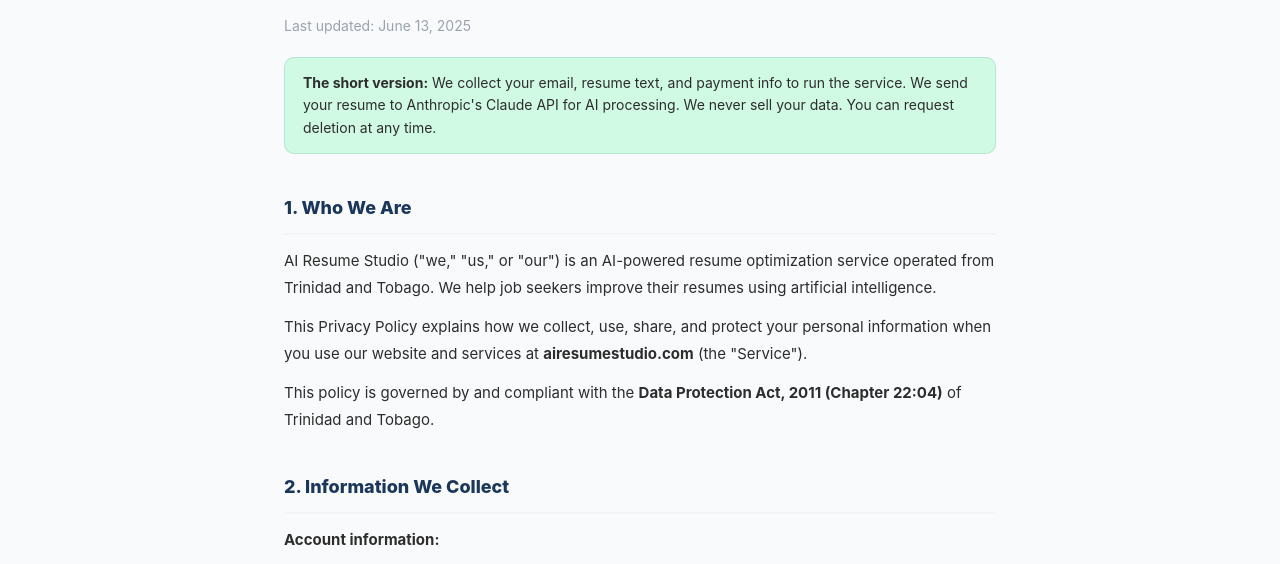
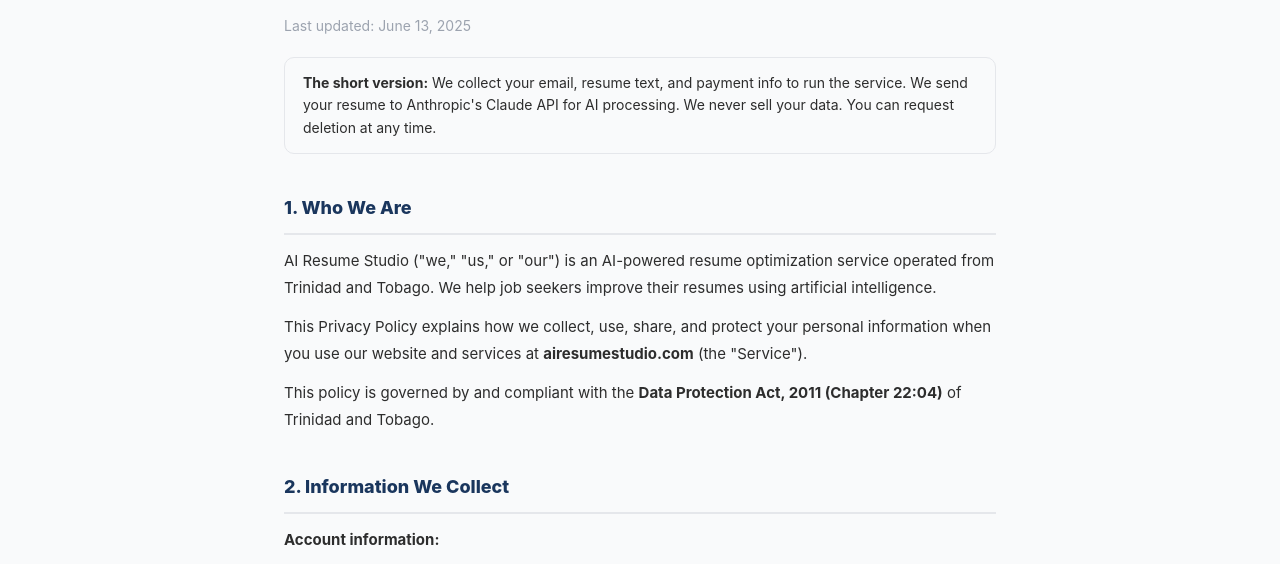
Before and after one commit to AkilHarrington/ai-resume-platform, a React (Vite) app in the folder frontend-app/: page /privacy in a window 1280 px wide. Shown: the part 163-727 px from the top of the page. Built offline with nearby package versions, Linux system fonts and the light colour scheme; no server answers.

Commit message:
fix: dark mode — terms/privacy summary boxes use semantic tokens

```diff
--- a/frontend-app/src/pages/PrivacyPage.tsx
+++ b/frontend-app/src/pages/PrivacyPage.tsx
@@ -16,7 +16,7 @@ function Section({ title, children }: SectionProps) {
       <h2 style={{
         fontSize: 18, fontWeight: 800, color: 'var(--text-heading)',
         marginBottom: 12, paddingBottom: 10,
-        borderBottom: '2px solid var(--gray-100)',
+        borderBottom: '2px solid var(--border)',
       }}>
         {title}
       </h2>
@@ -85,8 +85,8 @@ export function PrivacyPage() {
           </p>
           <div style={{
             marginTop: 20, padding: '14px 18px',
-            background: 'var(--success-light)', borderRadius: 'var(--radius)',
-            border: '1px solid rgba(4, 120, 87, 0.15)',
+            background: 'var(--surface-1)', borderRadius: 'var(--radius)',
+            border: '1px solid var(--border-input)',
             fontSize: 14, color: 'var(--text-primary)', lineHeight: 1.6,
           }}>
             <strong>The short version:</strong> We collect your email, resume text, and payment info to run
--- a/frontend-app/src/pages/TermsPage.tsx
+++ b/frontend-app/src/pages/TermsPage.tsx
@@ -16,7 +16,7 @@ function Section({ title, children }: SectionProps) {
       <h2 style={{
         fontSize: 18, fontWeight: 800, color: 'var(--text-heading)',
         marginBottom: 12, paddingBottom: 10,
-        borderBottom: '2px solid var(--gray-100)',
+        borderBottom: '2px solid var(--border)',
       }}>
         {title}
       </h2>
@@ -85,8 +85,8 @@ export function TermsPage() {
           </p>
           <div style={{
             marginTop: 20, padding: '14px 18px',
-            background: '#EFF6FF', borderRadius: 'var(--radius)',
-            border: '1px solid #BFDBFE',
+            background: 'var(--surface-1)', borderRadius: 'var(--radius)',
+            border: '1px solid var(--border-input)',
             fontSize: 14, color: 'var(--text-primary)', lineHeight: 1.6,
           }}>
             <strong>The short version:</strong> Use the Service honestly, pay for Pro features if
```
Also changed, not shown: 1 other file (tests, documents, lock files or other folders).
